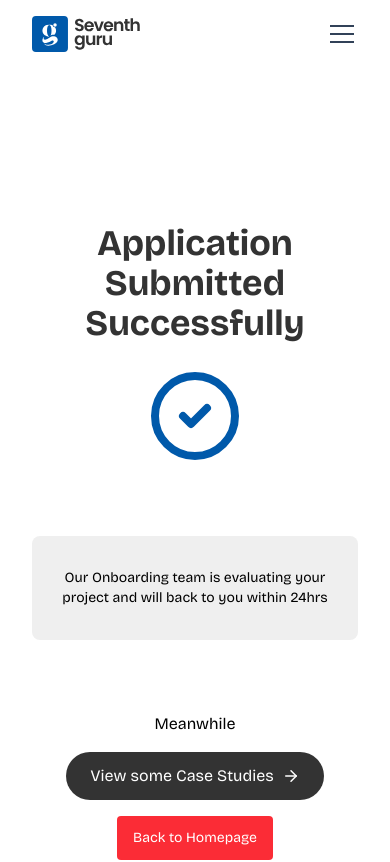
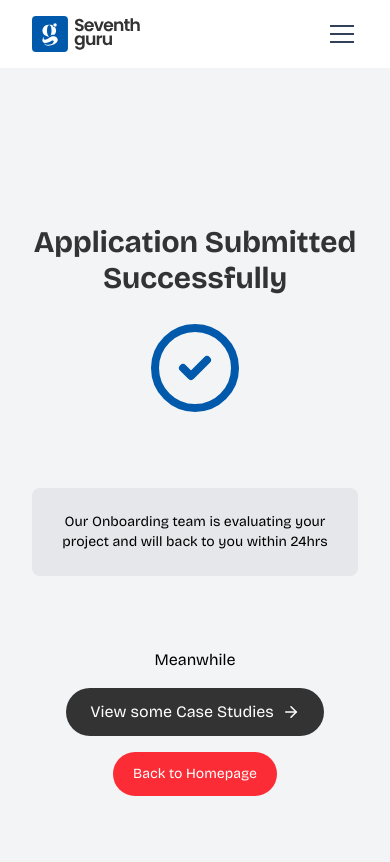
Before and after one commit to Thatboycalledolar/seventh-guru-website-minimal, a React (Vite) app: page /Application-recieved in a window 390 px wide. Shown: the top 862 px of the page. Built offline with nearby package versions, Linux system fonts and the light colour scheme.

Commit message:
application redirect page

```diff
--- a/src/components/ApplyPageHeader.jsx
+++ b/src/components/ApplyPageHeader.jsx
@@ -2,10 +2,10 @@
 
 export default function ApplyPageHeader() {
   return(
-    <div className="bg-(--primary-color) w-full pt-36 md:pt-44 pb-20 md:pb-24">
-      <div className="flex flex-col items-center md:items-start max-w-300 mx-auto px-8">
-        <h1 className="text-white text-5xl font-bold text-center md:text-start md:text-7xl mb-4">Apply <span className="text-(--secondary-color)">to work with us</span> </h1>
-        <p className="opacity-70 text-white font-body text-sm md:text-lg leading-5 text-center md:text-start md:max-w-[80%]">Tell us about your project and we'll see if we're a good fit.</p>
+   <div className="bg-gray-100 w-full pt-36 md:pt-44 pb-20 md:pb-24">
+      <div className="flex flex-col items-center max-w-300 mx-auto px-8">
+        <h1 className="text-(--text-color) text-5xl tracking-tighter max-w-[80%] font-bold text-center md:text-6xl mb-4 md:mb-8">Apply to work <br /><span className="text-(--primary-color)"> with Us</span> </h1>
+        <p className="opacity-70 text-(--text-color) font-body text-sm md:text-base leading-5 text-center max-w-[80%] md:max-w-[70%]">Tell us about your project and we'll see if we're a good fit.</p>
       </div>
     </div>
   )
--- a/src/pages/ApplicationRecieved.jsx
+++ b/src/pages/ApplicationRecieved.jsx
@@ -6,14 +6,16 @@ import { Link } from "react-router-dom"
 
 export default function ApplicationRecieved() {
   return(
-    <div className="flex flex-col items-center w-full px-8 pt-36">
+    <div className="flex flex-col items-center w-full ">
+      <div className=" bg-gray-100 w-full px-8 pt-36 mb-30">
+        <div className="max-w-300 mx-auto flex flex-col items-center">
             <div className="flex flex-col items-center gap-6 mb-18 text-(--text-color) mt-20" >
-        <h1 className="text-4xl text-center font-bold">Application Submitted <br />Successfully</h1>
+              <h1 className="text-3xl md:text-4xl text-center font-bold">Application Submitted <br />Successfully</h1>
               <CircleCheck color="#0059AA" width={96} height={96} />
             </div>
 
 
-        <p className="bg-(--background-color) py-8 px-6 text-sm md:text-base rounded-lg gap-2  text-center mb-18">
+              <p className="bg-gray-200 py-6 px-6 text-sm md:text-base rounded-lg gap-2  text-center md:w-[60%] mb-18">
                 Our Onboarding team is evaluating your project and will back to you within 24hrs
               </p>
 
@@ -23,10 +25,11 @@ export default function ApplicationRecieved() {
               <div className="flex flex-col items-center gap-4">
                 <MainBtn text="View some Case Studies" link="/CaseStudy"/>
                 <Link to="/">
-            <button className="bg-red-500 px-4 py-3 text-sm rounded-sm text-white cursor-pointer hover:bg-red-700">Back to Homepage</button>
+                  <button className="bg-red-500 px-5 py-3 text-sm rounded-full text-white cursor-pointer hover:bg-red-700">Back to Homepage</button>
                 </Link>
               </div>
-
+          </div>
+        </div>
       </div>
 
       <Contact />
```
Lines whose indentation alone changed are shown as unchanged.
